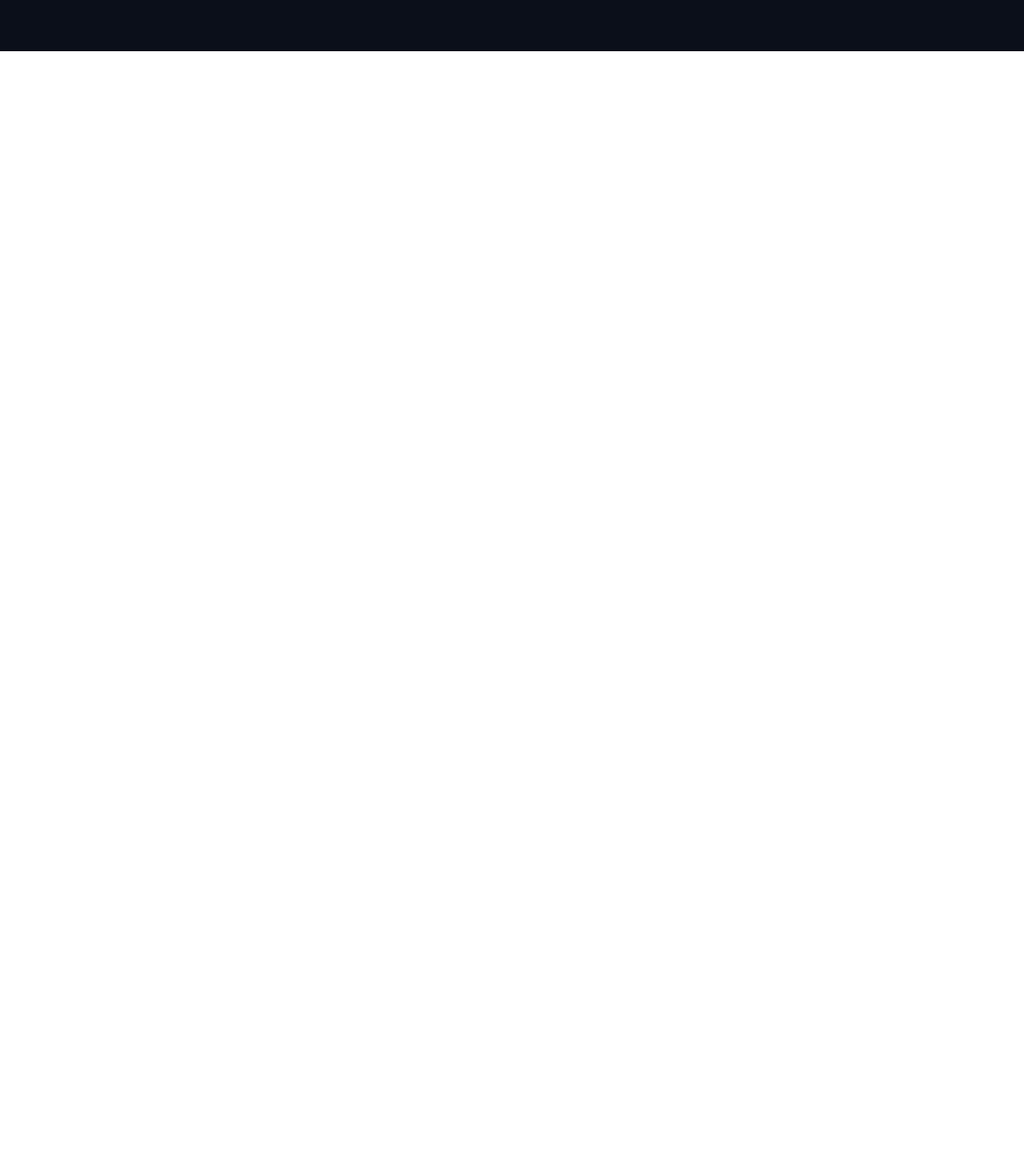
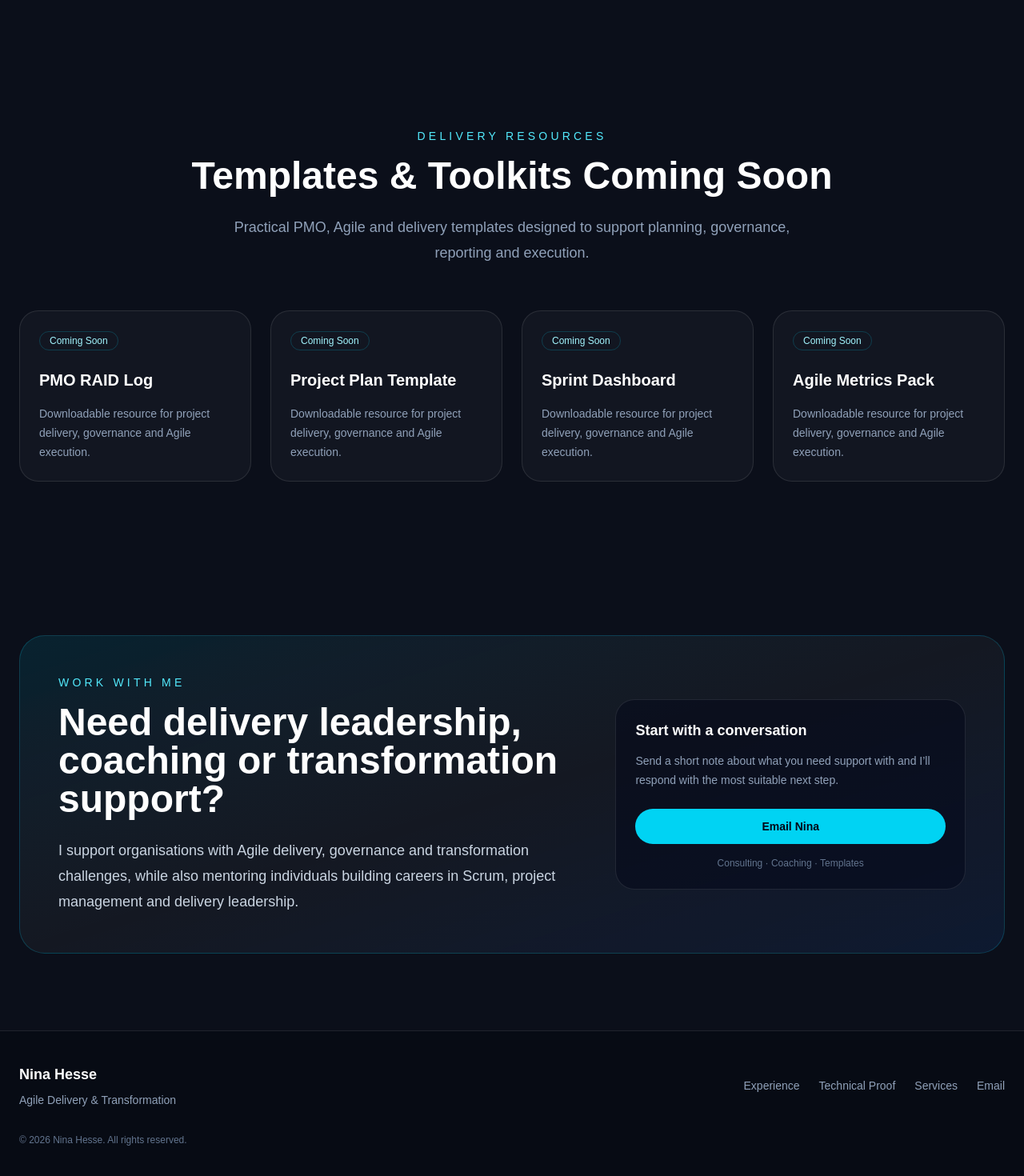
Before and after one commit to 558nina/nina-enterprise-portfolio, a Next.js app: page / in a window 1280 px wide. Shown: the part 5202-6672 px from the top of the page at 80% size. Before the commit the page ends 5266 px from the top, so only its background shows below. Built offline with nearby package versions, Linux system fonts and the light colour scheme.

Commit message:
Add resources preview and footer

```diff
--- a/app/page.tsx
+++ b/app/page.tsx
@@ -4,6 +4,9 @@ import TrustMetrics from "@/components/TrustMetrics";
 import Experience from "@/components/Experience";
 import TechnicalProof from "@/components/TechnicalProof";
 import Services from "@/components/Services";
+import ResourcesPreview from "@/components/ResourcesPreview";
+import Contact from "@/components/Contact";
+import Footer from "@/components/Footer";
 
 export default function Home() {
   return (
@@ -14,6 +17,9 @@ export default function Home() {
       <Experience />
       <TechnicalProof />
       <Services />
+      <ResourcesPreview />
+      <Contact />
+      <Footer />
     </main>
   );
 }
--- /dev/null
+++ b/components/Contact.tsx
@@ -0,0 +1,50 @@
+export default function Contact() {
+  return (
+    <section id="contact" className="bg-[#0B0F1A] px-6 py-24 text-white">
+      <div className="mx-auto max-w-7xl">
+        <div className="overflow-hidden rounded-[2rem] border border-cyan-400/20 bg-gradient-to-br from-cyan-400/10 via-white/[0.04] to-blue-500/10 p-8 md:p-12">
+          <div className="grid gap-10 lg:grid-cols-[1.2fr_0.8fr] lg:items-center">
+            <div>
+              <p className="mb-4 text-sm uppercase tracking-[0.3em] text-cyan-300">
+                Work With Me
+              </p>
+
+              <h2 className="text-4xl font-bold md:text-5xl">
+                Need delivery leadership, coaching or transformation support?
+              </h2>
+
+              <p className="mt-6 max-w-3xl text-lg leading-8 text-slate-300">
+                I support organisations with Agile delivery, governance and
+                transformation challenges, while also mentoring individuals
+                building careers in Scrum, project management and delivery
+                leadership.
+              </p>
+            </div>
+
+            <div className="rounded-3xl border border-white/10 bg-slate-950/50 p-6">
+              <p className="text-lg font-semibold text-white">
+                Start with a conversation
+              </p>
+
+              <p className="mt-3 text-sm leading-6 text-slate-400">
+                Send a short note about what you need support with and I’ll
+                respond with the most suitable next step.
+              </p>
+
+              <a
+                href="mailto:hesse.nina@yahoo.co.uk"
+                className="mt-6 inline-flex w-full justify-center rounded-full bg-cyan-400 px-6 py-3 text-sm font-semibold text-slate-950 transition hover:bg-cyan-300"
+              >
+                Email Nina
+              </a>
+
+              <p className="mt-4 text-center text-xs text-slate-500">
+                Consulting · Coaching · Templates
+              </p>
+            </div>
+          </div>
+        </div>
+      </div>
+    </section>
+  );
+}
--- /dev/null
+++ b/components/Footer.tsx
@@ -0,0 +1,33 @@
+export default function Footer() {
+  return (
+    <footer className="border-t border-white/10 bg-[#070B14] px-6 py-10 text-white">
+      <div className="mx-auto flex max-w-7xl flex-col gap-8 md:flex-row md:items-center md:justify-between">
+        <div>
+          <p className="text-lg font-bold">Nina Hesse</p>
+          <p className="mt-2 text-sm text-slate-400">
+            Agile Delivery & Transformation
+          </p>
+        </div>
+
+        <div className="flex flex-wrap gap-6 text-sm text-slate-400">
+          <a href="#experience" className="hover:text-cyan-300">
+            Experience
+          </a>
+          <a href="#technical" className="hover:text-cyan-300">
+            Technical Proof
+          </a>
+          <a href="#services" className="hover:text-cyan-300">
+            Services
+          </a>
+          <a href="mailto:hesse.nina@yahoo.co.uk" className="hover:text-cyan-300">
+            Email
+          </a>
+        </div>
+      </div>
+
+      <div className="mx-auto mt-8 max-w-7xl text-xs text-slate-500">
+        © 2026 Nina Hesse. All rights reserved.
+      </div>
+    </footer>
+  );
+}
--- /dev/null
+++ b/components/ResourcesPreview.tsx
@@ -0,0 +1,45 @@
+const resources = [
+  "PMO RAID Log",
+  "Project Plan Template",
+  "Sprint Dashboard",
+  "Agile Metrics Pack",
+];
+
+export default function ResourcesPreview() {
+  return (
+    <section className="bg-[#0B0F1A] px-6 py-24 text-white">
+      <div className="mx-auto max-w-7xl">
+        <div className="mb-14 text-center">
+          <p className="mb-4 text-sm uppercase tracking-[0.3em] text-cyan-300">
+            Delivery Resources
+          </p>
+          <h2 className="text-4xl font-bold md:text-5xl">
+            Templates & Toolkits Coming Soon
+          </h2>
+          <p className="mx-auto mt-6 max-w-3xl text-lg leading-8 text-slate-400">
+            Practical PMO, Agile and delivery templates designed to support
+            planning, governance, reporting and execution.
+          </p>
+        </div>
+
+        <div className="grid gap-6 md:grid-cols-2 lg:grid-cols-4">
+          {resources.map((resource) => (
+            <div
+              key={resource}
+              className="rounded-3xl border border-white/10 bg-white/[0.03] p-6 transition-all duration-500 hover:-translate-y-1 hover:border-cyan-400/40"
+            >
+              <span className="rounded-full border border-cyan-400/20 px-3 py-1 text-xs text-cyan-200">
+                Coming Soon
+              </span>
+              <h3 className="mt-6 text-xl font-bold">{resource}</h3>
+              <p className="mt-4 text-sm leading-6 text-slate-400">
+                Downloadable resource for project delivery, governance and Agile
+                execution.
+              </p>
+            </div>
+          ))}
+        </div>
+      </div>
+    </section>
+  );
+}
```
